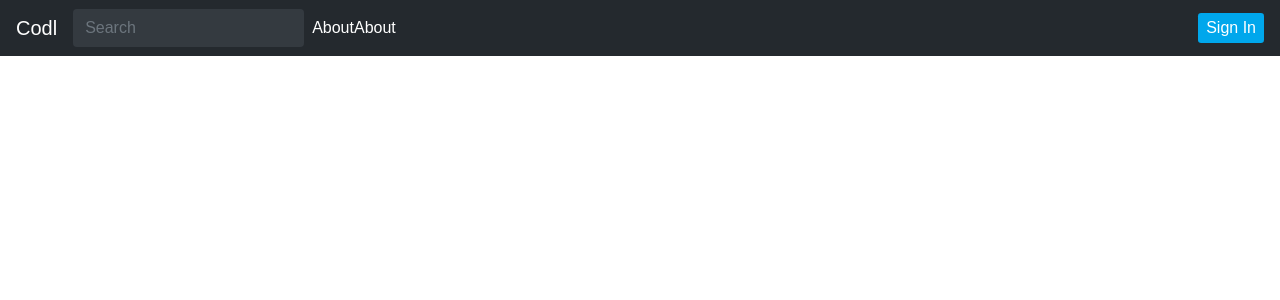
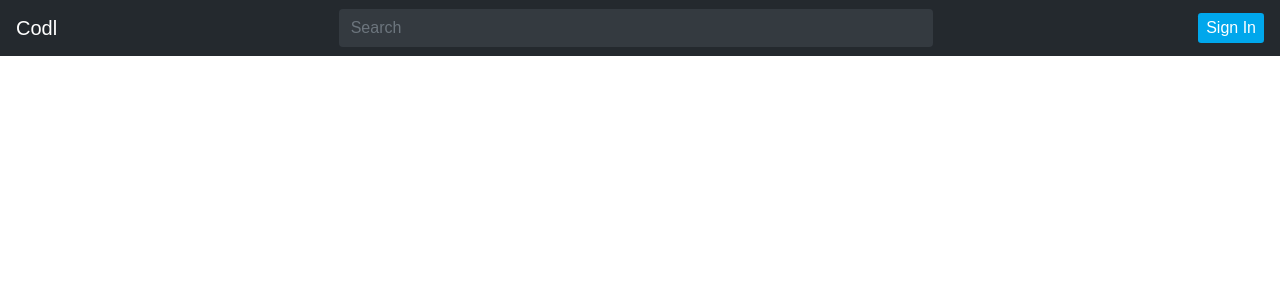
Before and after one commit to HizkiFW/codl, a React (Create React App) app: page / in a window 1280 px wide. Shown: the top 300 px of the page. Built offline with nearby package versions, Linux system fonts and the light colour scheme.

Commit message:
navbar done

```diff
--- a/src/components/Navbar.js
+++ b/src/components/Navbar.js
@@ -6,22 +6,20 @@ import { ButtonContainer } from './Button'
 export default class Navbar extends Component {
     render() {
         return (
-            <NavWrapper className="navbar navbar-expand-sm navbar-dark px-sm-3">
+            <NavWrapper className="navbar fixed-top navbar-expand-lg navbar-dark justify-content-between">
+
                 <Link to='/' className="navbar-brand">
                     codl
                 </Link>
-                <form class="form-inline my-2 my-lg-0">
-                    <input class="form-control bg-dark mr-sm-2 border-0" type="search" placeholder="Search" aria-label="Search"/>
+                <form class="form-inline col-6">
+                    <input class="form-control bg-dark mr-sm-2 border-0 col-12" type="search" placeholder="Search" aria-label="Search"/>
                 </form>
-                <ul className="navbar-nav bd-navbar-nav flex-row">
-                    <li className="nav-item">About</li>
-                    <li className="nav-item">About</li>
-                </ul>
-                <Link to='/' className="ml-auto">
+                <Link to='/' className="">
                     <ButtonContainer>
                         Sign in
                     </ButtonContainer>
                 </Link>
+
             </NavWrapper>
         )
     }
```
